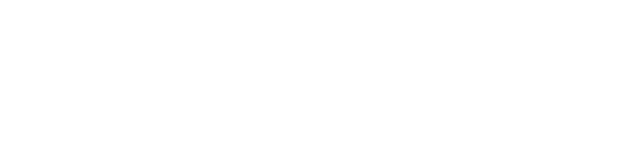
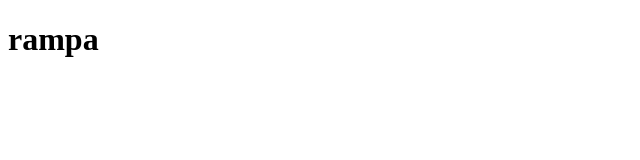
Before and after one commit to jarekvaclavicek/git-out, a plain HTML site: page index.html in a window 1280 px wide. Shown: the whole page, without its empty margins (0-640 px from the left). Drawn offline with Linux system fonts and the light colour scheme.

Commit message:
rampicka

```diff
--- a/index.html
+++ b/index.html
@@ -6,5 +6,7 @@
     <meta name="viewport" content="width=device-width, initial-scale=1.0" />
     <title>Get out (by David)</title>
   </head>
-  <body></body>
+  <body>
+    <h1>rampa</h1>
+  </body>
 </html>
```
